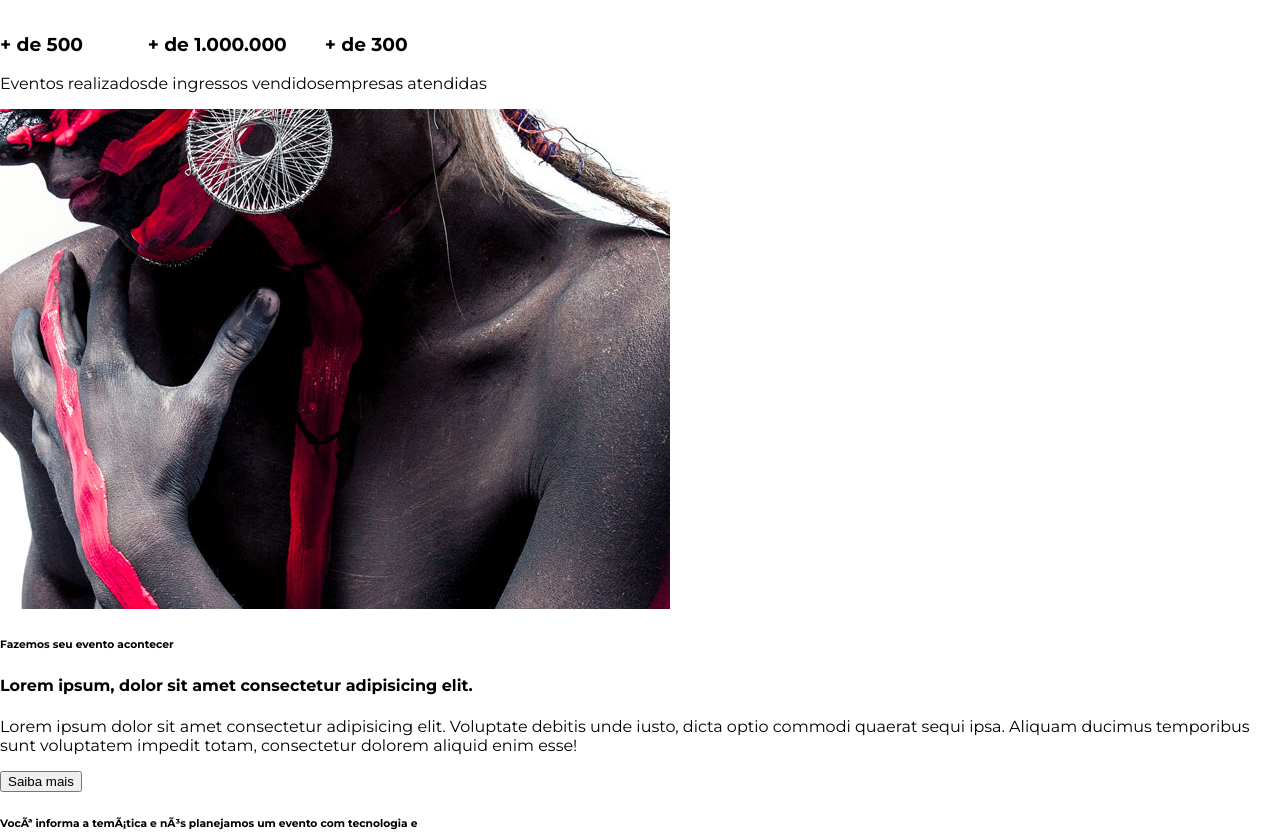
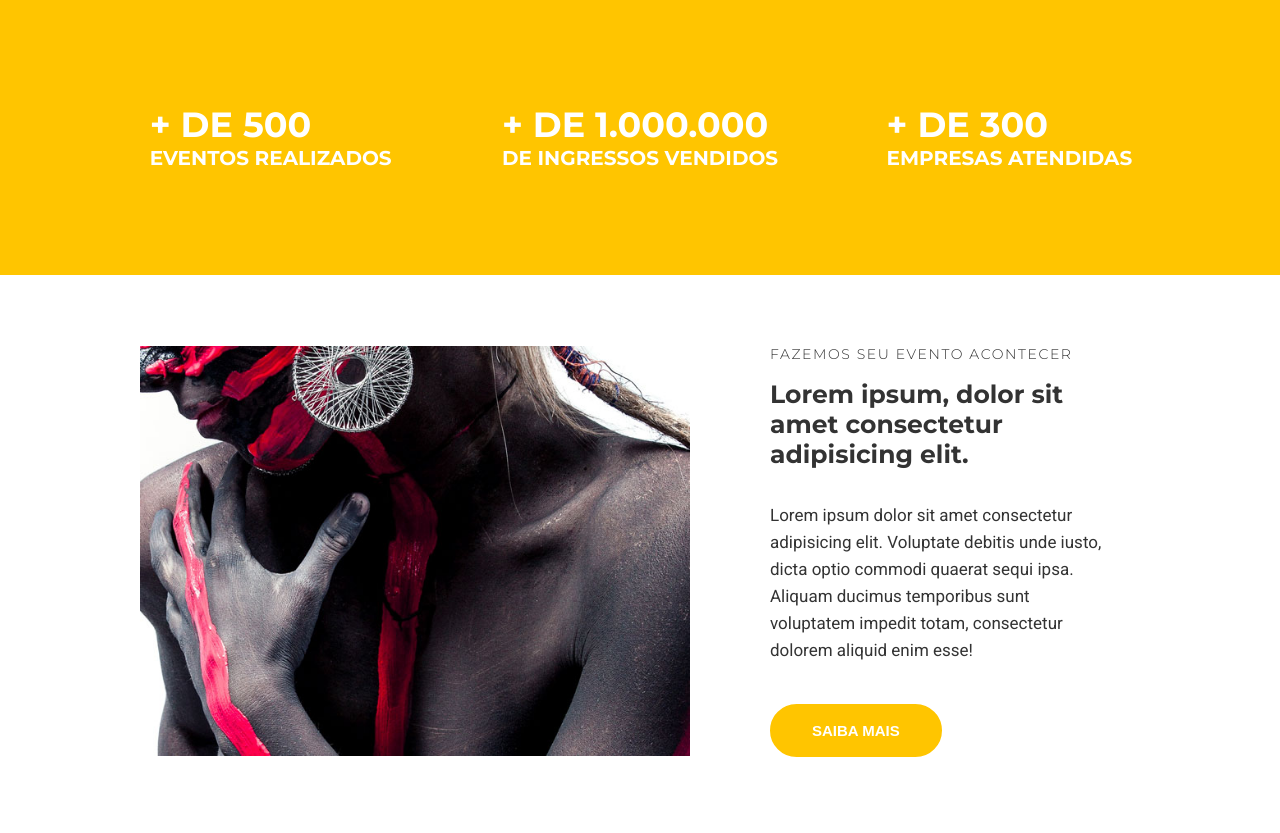
Before and after one commit to augusto-mattos/studion, a website: page src/index.html in a window 1280 px wide. Shown: the part 802-1635 px from the top of the page. Drawn offline with Linux system fonts and the light colour scheme.

Commit message:
feat(css): grids, buttons et institutional

```diff
--- a/src/index.html
+++ b/src/index.html
@@ -9,6 +9,7 @@
 
     <body>
         <nav class="navbar">
+            <div class="container navbar__container">
             <h1 class="logo-studion">
                 Studi<span class="copy--primary">on</span>
                 <span class="logo-studion__subtitle">Eventos</span>
@@ -40,6 +41,7 @@
                     </a>
                 </li>
             </ul>
+            </div>
         </nav>
 
         <header>
@@ -60,31 +62,45 @@
         </header>
 
         <main>
-            <section>
-                <ul>
+            <section id="counter">
+                <ul class="container counter__container">
                     <li>
-                        <h3>+ de 500 </h3>
-                        Eventos realizados
+                        <h3>+ de 500
+                            <small>
+                                Eventos realizados
+                            </small>
+                        </h3>
                     </li>
                     <li>
-                        <h3>+ de 1.000.000 </h3>
-                        de ingressos vendidos
+                        <h3>+ de 1.000.000
+                            <small>
+                                de ingressos vendidos
+                            </small>
+                        </h3>
                     </li>
                     <li>
-                        <h3>+ de 300 </h3>
-                        empresas atendidas
+                        <h3>+ de 300
+                            <small>
+                                empresas atendidas
+                            </small>
+                        </h3>
                     </li>
                 </ul>
             </section>
-            <section>
-                <div>
-                    <img src="./images/institutional.jpg" />
+
+            <section class="container institutional">
+                <img
+                class="institutional__image"
+                src="./images/institutional.jpg"
+                alt="studion institutional"
+                />
+                <div class="institutional__copy">
                     <h6>Fazemos seu evento acontecer</h6>
                     <h4>Lorem ipsum, dolor sit amet consectetur adipisicing elit.</h4>
                      <p>
                          Lorem ipsum dolor sit amet consectetur adipisicing elit. Voluptate debitis unde iusto, dicta optio commodi quaerat sequi ipsa. Aliquam ducimus temporibus sunt voluptatem impedit totam, consectetur dolorem aliquid enim esse!
                      </p>
-                    <button>Saiba mais</button>
+                    <button class="btn btn--institutional">Saiba mais</button>
                 </div>
             </section>
             <section>
--- a/src/style.css
+++ b/src/style.css
@@ -1,4 +1,4 @@
-@import url('https://fonts.googleapis.com/css2?family=Montserrat:wght@300;400;700;900;&display=swap');
+@import url('https://fonts.googleapis.com/css2?family=Montserrat:wght@300;400;500;700;900&family=Roboto&display=swap');
 
 * {
     box-sizing: border-box;
@@ -7,13 +7,26 @@
 :root {
    font-family: 'Montserrat', sans-serif;
    font-size: 16px;
+   --color-copy: #333;
    --color-primary: #ffc500;
    --defaut-padding: 1rem;
+   color: var(--color-copy);
 }
 
 body {
     margin: 0;
     padding-top: 7.75rem;
+}
+
+header,
+main,
+footer {
+    overflow-x: hidden;
+}
+
+.container {
+    max-width: 1140px;
+    margin: 0 auto;
 }
 
 ul {
@@ -25,18 +38,21 @@ ul {
 .navbar {
     position: fixed;
     z-index: 1;
+    top: 0;
+    left: 0;
+    width: 100%;
+    background-color: #000;
+    color: #fff;
+}
+
+.navbar__container {
     display: grid;
     grid-template-columns: 1fr 9fr;
     align-items: center;
-    top: 0;
-    left: 0;
 
     width: 100vw;
     height: 7.75rem;
     padding: 0 1rem;
-
-    background-color: #000;
-    color: #fff;
 
 }
 
@@ -132,8 +148,73 @@ ul {
 
 .btn:hover,
 .btn:active,
-.btn:focus {
+.btn:focus,
+.btn--institutional {
     border-color: var(--color-primary);
     background-color: var(--color-primary);
     color: #fff;
 }
+#counter {
+    background-color: var(--color-primary);
+    color: #fff;
+    text-transform: uppercase;
+}
+
+.counter__container {
+    display: grid;
+    grid-template-columns: repeat(auto-fill, minmax(300px, 1fr));
+    place-items: center;
+    padding: 4.375rem 1rem;
+}
+
+.counter__container h3 {
+    font-size: 2.1875rem;
+}
+
+.counter__container h3 small {
+    display: block;
+    font-size: 1.25rem;
+}
+
+.institutional {
+    display: grid;
+    grid-template-columns: auto auto;
+    gap: 3.125rem;
+    align-items: center;
+    padding: 4.375rem;
+}
+
+.institutional__image {
+    max-width: 550px;
+}
+
+.institutional__copy {
+    padding: 0 1.875rem;
+}
+
+.institutional__copy h6 {
+    font-size: 0.875rem;
+    font-weight: 300;
+    letter-spacing: 0.1rem;
+    text-transform: uppercase;
+    margin: 0;
+}
+
+.institutional__copy h4 {
+    font-size: 1.5625rem;
+    font-weight: 700;
+    margin-top: 1rem;
+}
+
+.institutional p {
+    font-size: 1.0625rem;
+    line-height: 1.6875rem;
+    font-family: 'Roboto', sans-serif;
+    margin-bottom: 0;
+    margin-bottom: 2.5rem;
+}
+
+.btn--institutional:hover {
+    color: var(--color-copy);
+    background: unset;
+}
```
